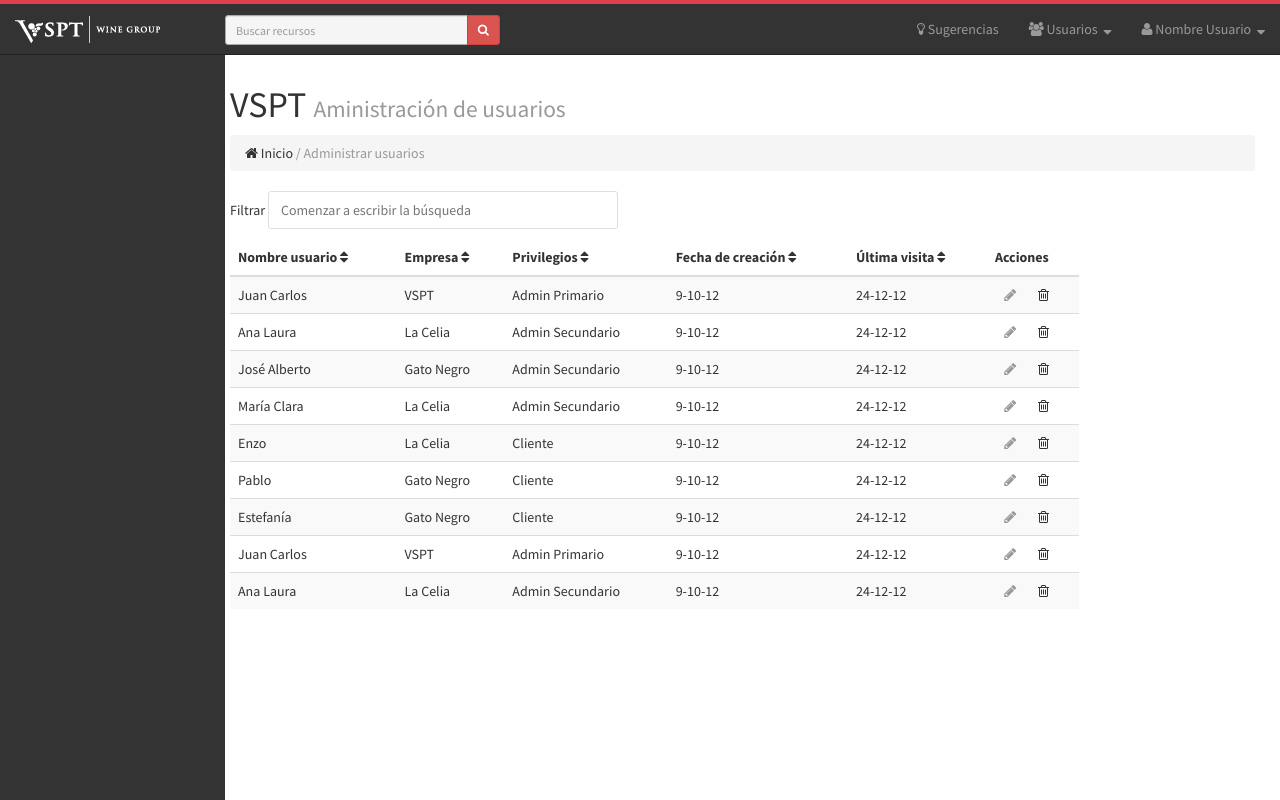
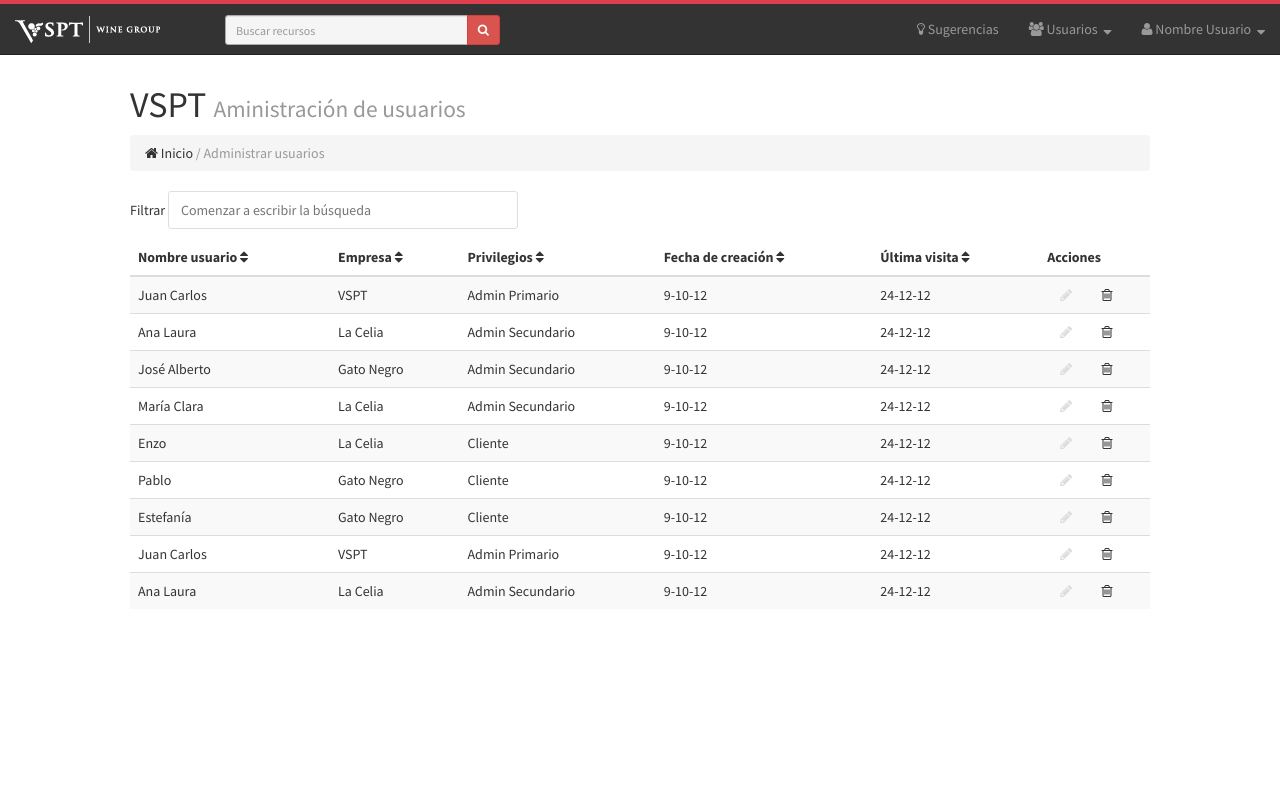
Before and after one commit to j333/vspt, a PHP site: page /usuarios.php in a window 1280 px wide. Run offline with PHP 8.4, Linux system fonts and the light colour scheme; some libraries are stand-ins or nearby versions.

Commit message:
Favicon y eliminación de barra lateral
se elimino barra lateral en los pantallas

```diff
--- a/css/sb-admin.css
+++ b/css/sb-admin.css
@@ -243,7 +243,7 @@ a.salir:focus{
   top: 10px;
 }
 a .fa-pencil{
-  color:#999;
+  color:#ddd;
 }
 a:hover .fa-pencil{
   color:#DF3F4D;
--- a/header.php
+++ b/header.php
@@ -14,6 +14,16 @@
   <link rel="stylesheet" href="font-awesome/css/font-awesome.min.css">
   <link rel="stylesheet" href="http://cdn.oesmith.co.uk/morris-0.4.3.min.css">
   <link href='http://fonts.googleapis.com/css?family=Source+Sans+Pro:300,400,600,700' rel='stylesheet' type='text/css'>
+
+  <link rel="shortcut icon" href="favicon.ico" type="image/x-icon" />
+  <link rel="apple-touch-icon" href="apple-touch-icon.png" />
+  <link rel="apple-touch-icon" sizes="57x57" href="img/apple-touch-icon-57x57.png" />
+  <link rel="apple-touch-icon" sizes="72x72" href="apple-touch-icon-72x72.png" />
+  <link rel="apple-touch-icon" sizes="76x76" href="apple-touch-icon-76x76.png" />
+  <link rel="apple-touch-icon" sizes="114x114" href="apple-touch-icon-114x114.png" />
+  <link rel="apple-touch-icon" sizes="120x120" href="apple-touch-icon-120x120.png" />
+  <link rel="apple-touch-icon" sizes="144x144" href="apple-touch-icon-144x144.png" />
+  <link rel="apple-touch-icon" sizes="152x152" href="apple-touch-icon-152x152.png" />
 </head>
 
 <body>
--- a/usuarios.php
+++ b/usuarios.php
@@ -1,7 +1,6 @@
 <?php include 'header.php'; ?>
 
-      <ul class="nav navbar-nav side-nav"></ul>
-      <div id="page-wrapper">
+      <div id="page-wrapper-noaside">
 
           <!-- Modal Eliminar Usuario -->
           <div class="modal fade" id="modal_eliminar_usuario" tabindex="-1" role="dialog" aria-labelledby="label_eliminar_usuario" aria-hidden="true">
@@ -85,7 +84,7 @@
         </div><!-- /.modal -->
 
         <div class="row">
-          <div class="col-lg-12">
+          <div class="col-lg-10 col-md-offset-1">
             <h1>VSPT <small>Aministración de usuarios</small></h1>
             <ol class="breadcrumb">
               <li class="active"><a href="index.html"><i class="fa fa-home"></i> Inicio</a> / Administrar usuarios</li>
@@ -95,7 +94,7 @@
 
         <div class="row">
           <!-- Listado de usuarios -->
-          <div class="col-lg-10">
+          <div class="col-lg-10 col-md-offset-1">
             <div class="table-responsive">
               <table class="table table-hover table-striped tablesorter usuarios">
                 <thead>
```
Also changed, not shown: crear_usuario.php (+3 -4 lines), apple-touch-icon-114x114.png (added), apple-touch-icon-120x120.png (added), apple-touch-icon-144x144.png (added), apple-touch-icon-152x152.png (added), apple-touch-icon-57x57.png (added), apple-touch-icon-72x72.png (added), apple-touch-icon-76x76.png (added), apple-touch-icon.png (added), favicon.ico (added), img/file-icon-png.png.
